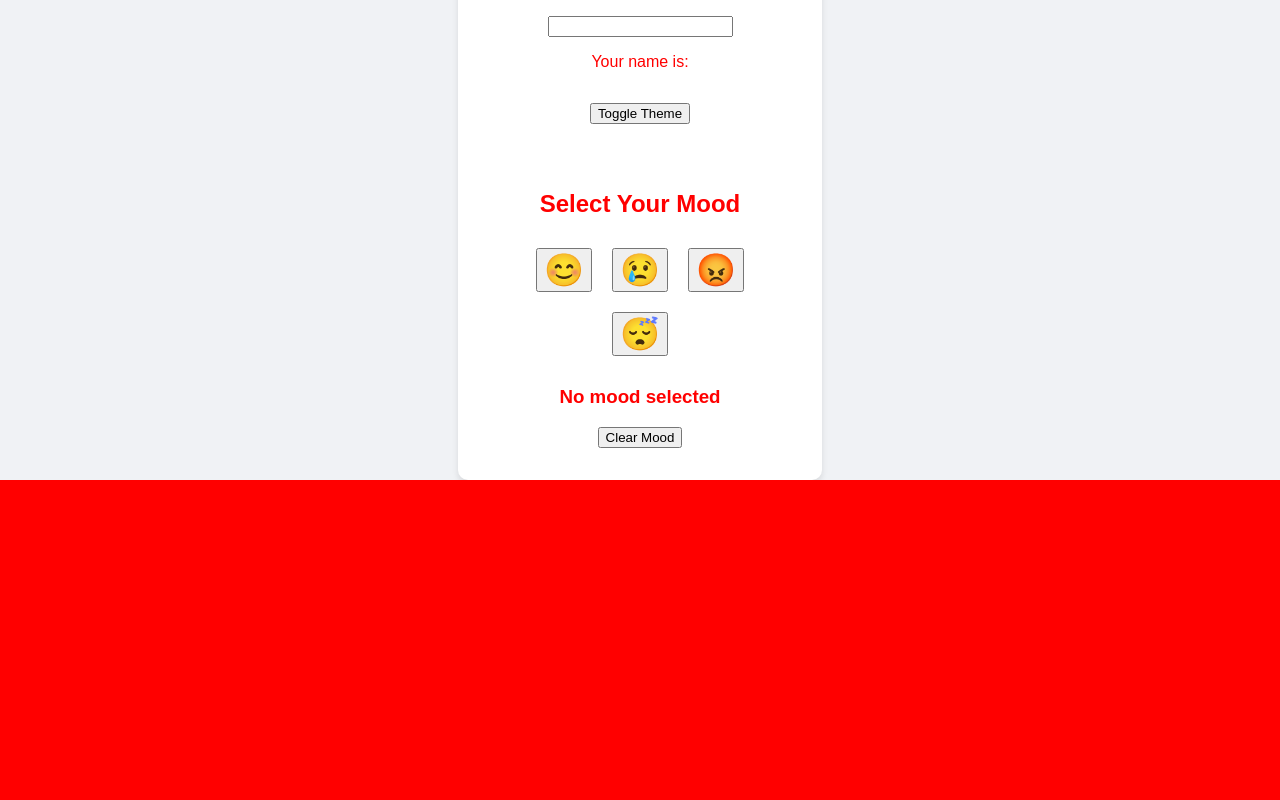
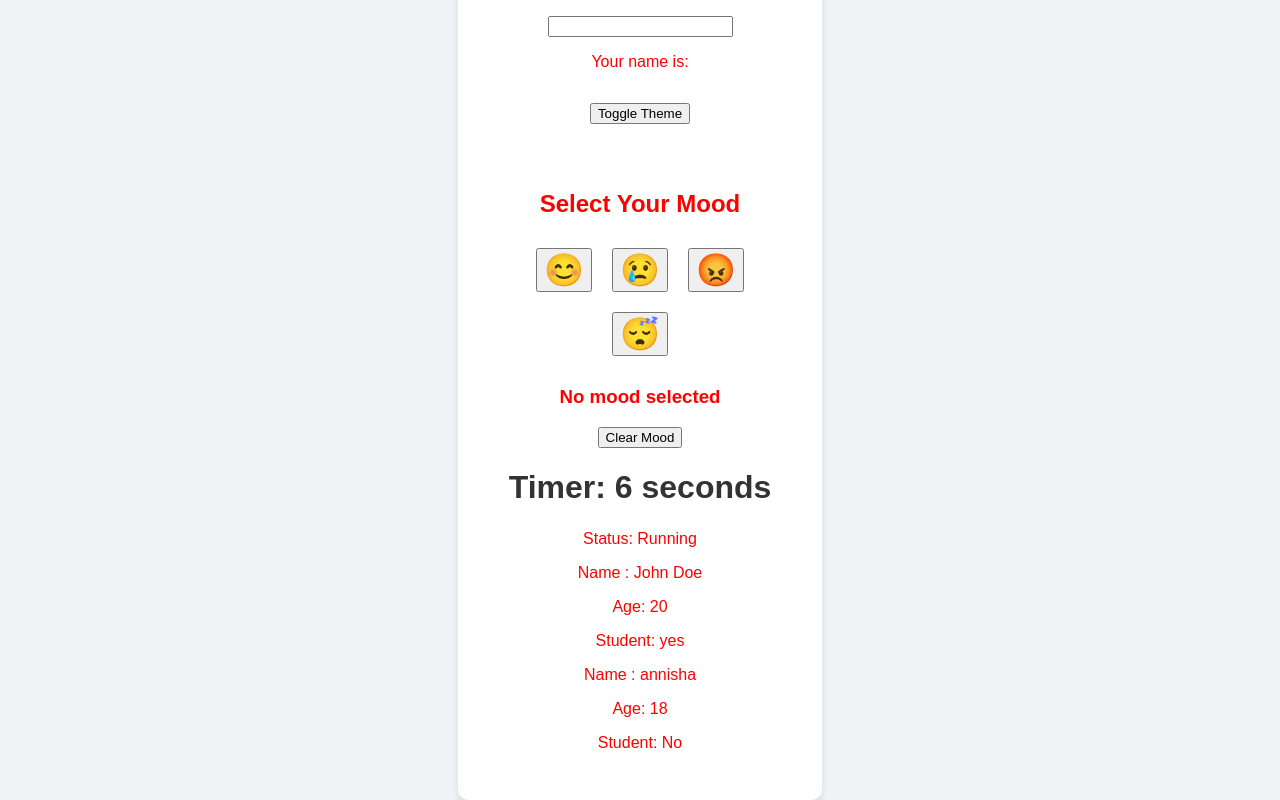
Before and after one commit to annishasaravanan/React, a React (Create React App) app in the folder counter-react/: page / in a window 1280 px wide. Shown: the part 2566-3366 px from the top of the page. Before the commit the page ends 3046 px from the top, so only its background shows below. Built offline with nearby package versions, Linux system fonts and the light colour scheme.

Commit message:
update files

```diff
--- a/counter-react/package.json
+++ b/counter-react/package.json
@@ -8,6 +8,7 @@
     "@testing-library/user-event": "^13.5.0",
     "ajv": "^6.12.6",
     "ajv-keywords": "^3.5.2",
+    "prop-types": "^15.8.1",
     "react": "^18.2.0",
     "react-dom": "^18.2.0",
     "react-scripts": "5.0.1",
--- a/counter-react/src/App.js
+++ b/counter-react/src/App.js
@@ -9,13 +9,15 @@ import Windows from  './windows';
 import Name from "./name";
 import Demo from "./demo1";
 import Emoji from './emoji';
+import Timer from './timer';
+import Details from './properties/details';
+
 function App() {
   const [count, setCount] = useState(0);
 
   useEffect(() => {
     document.title = `Count: ${count}`;
   }, [count]);
-
 
  const increment = () => {
     setCount(count + 1);
@@ -28,6 +30,7 @@ function App() {
   const reset = () => {
     setCount(0);
   };
+
 
   return (
     <div className="App">
@@ -48,6 +51,8 @@ function App() {
         <Name/>
         <Demo/>
         <Emoji/>
+        <Timer/>
+        <Details/>
       </div>
     </div>
   );
--- a/counter-react/src/age.js
+++ b/counter-react/src/age.js
@@ -2,7 +2,6 @@ import React, { useState } from 'react';
 import './App.css';
 
 function Age () {
-
     const [age, setAge]= useState(18);
 
     const ChangeAge =()=>{
--- a/counter-react/src/custom.js
+++ b/counter-react/src/custom.js
@@ -8,7 +8,7 @@ const ChangeName =()=>{
     setName("i am bad");
 }
 
-  return (
+return (
     <div className="App">
       <div className="counter-container">
         <h1>Name changer</h1>
--- /dev/null
+++ b/counter-react/src/properties/details.js
@@ -0,0 +1,11 @@
+import Student from "./student.js";
+
+function Details(){
+return<>
+    <Student name="John Doe"age={20} isstudent={true}/>
+     <Student name="annisha"/>
+</>
+
+}
+
+export default Details;
--- /dev/null
+++ b/counter-react/src/properties/student.js
@@ -0,0 +1,36 @@
+
+// Props (short for properties) are read-only inputs passed from a parent component to a child component.
+
+// PropTypes is a type-checking feature in React. It ensures that the props passed to a component are of the correct type.React doesn’t enforce prop types at runtime by default, so PropTypes is used as a development-time tool to catch bugs early.
+
+//Default Props are used to assign default values to props if the parent component doesn’t provide them.
+
+
+import proptypes from 'prop-types';
+
+function Student(props)
+{
+        return <>
+
+         <p>Name : {props.name}</p>
+         <p>Age: {props.age}</p>
+         <p>Student: {props.isstudent ? "yes" : "No"}</p>
+
+        </>
+}
+
+Student.propTypes ={
+        name: proptypes.string,
+        age: proptypes.number,
+        isstudent:proptypes.bool,
+}
+
+
+Student.defaultProps ={
+
+        name: "Guest",
+        age: 18,
+        isstudent: false,
+}
+
+export default Student;
```
Also changed, not shown: 1 other file (tests, documents, lock files or other folders).
